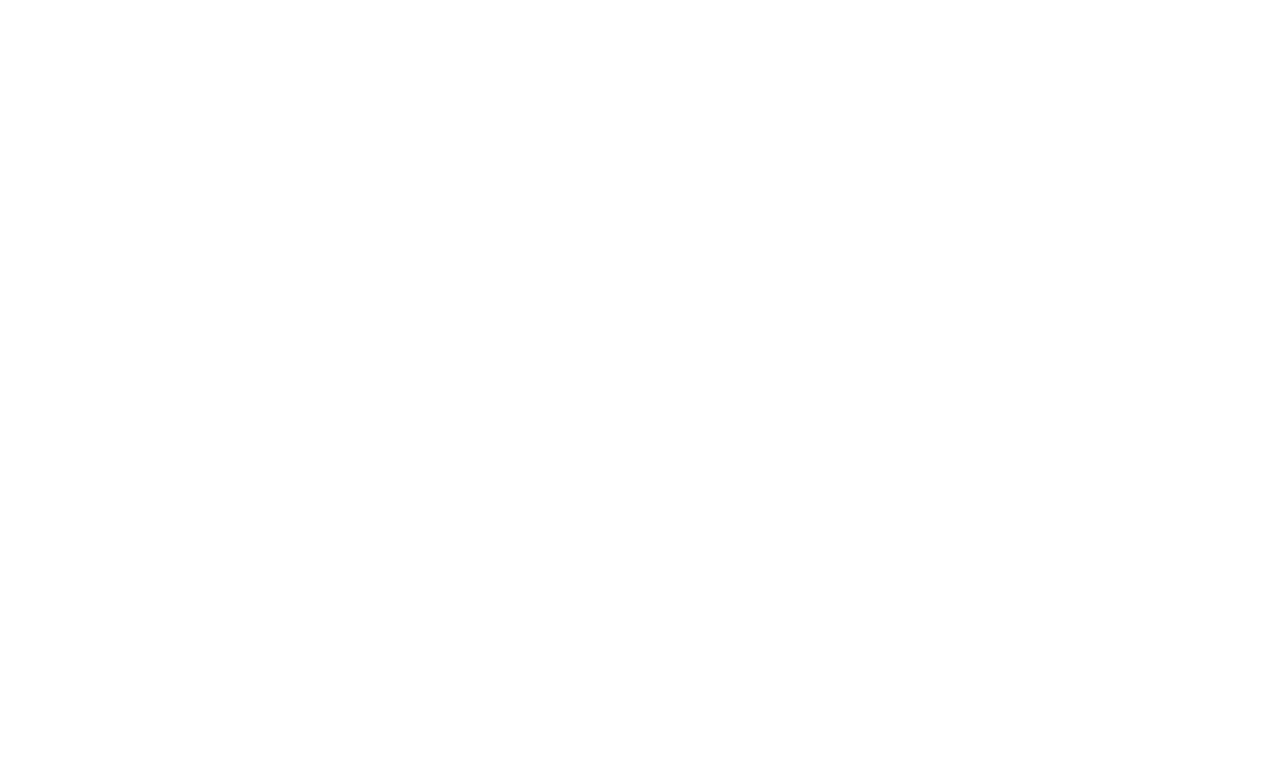
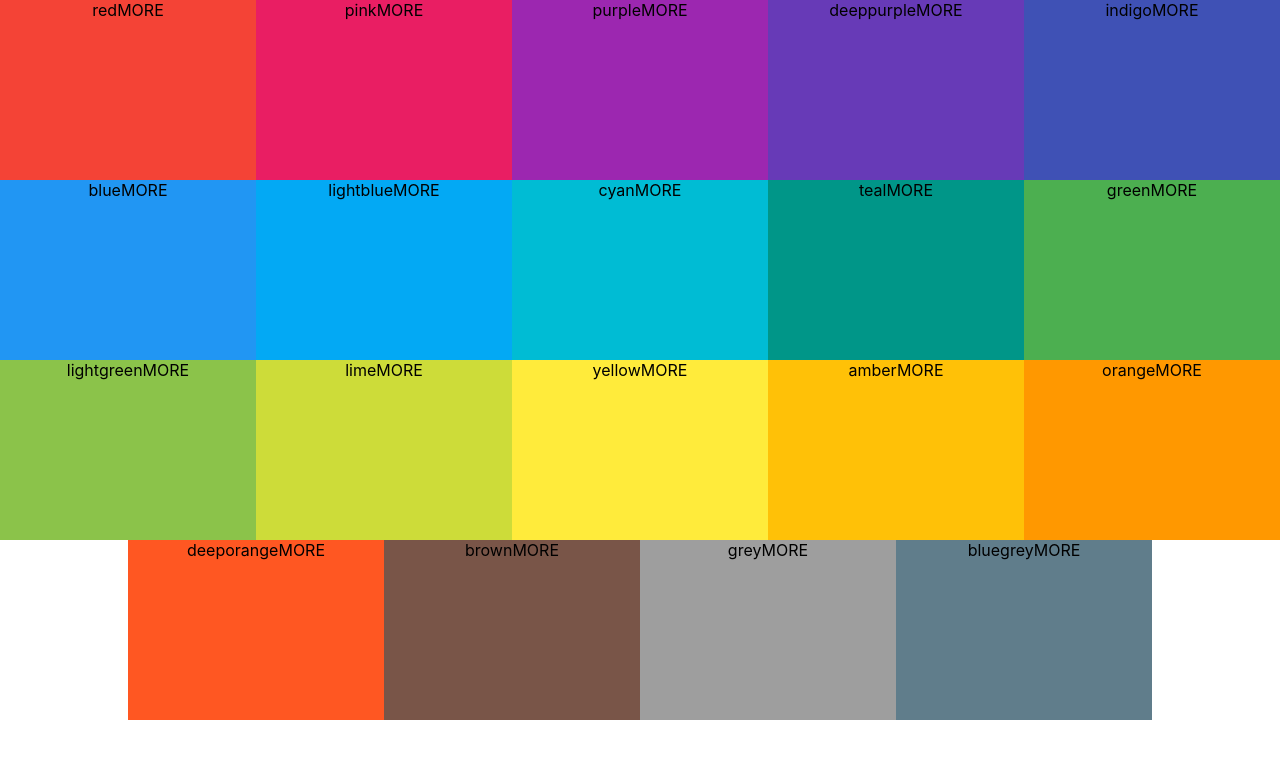
Before and after one commit to Epitome87/Modern-React-Bootcamp-Journey, a React (Create React App) app in the folder Colors Project/react-colors/: page / in a window 1280 px wide. Shown: the top 758 px of the page. Built offline with nearby package versions, Linux system fonts and the light colour scheme.

Commit message:
Add ColorBox component. Give minimal styling to ColorBox and Palette components.

```diff
--- /dev/null
+++ b/Colors Project/react-colors/src/ColorBox.css
@@ -0,0 +1,8 @@
+.ColorBox {
+  width: 20%;
+  height: 25%;
+  margin: 0 auto;
+  display: inline-block;
+  position: relative;
+  cursor: pointer;
+}
--- /dev/null
+++ b/Colors Project/react-colors/src/ColorBox.jsx
@@ -0,0 +1,13 @@
+import React from 'react';
+import './ColorBox.css';
+
+const ColorBox = (props) => {
+  return (
+    <div className='ColorBox' style={{ background: props.background }}>
+      <span>{props.name}</span>
+      <span>MORE</span>
+    </div>
+  );
+};
+
+export default ColorBox;
--- /dev/null
+++ b/Colors Project/react-colors/src/Palette.css
@@ -0,0 +1,7 @@
+.Palette {
+  height: 100vh;
+}
+
+.Palette__colors {
+  height: 90%;
+}
--- a/Colors Project/react-colors/src/Palette.jsx
+++ b/Colors Project/react-colors/src/Palette.jsx
@@ -1,10 +1,16 @@
 import React from 'react';
+import './Palette.css';
+import ColorBox from './ColorBox';
 
 const Palette = (props) => {
+  const colorBoxes = props.colors.map((color) => (
+    <ColorBox background={color.color} name={color.name} />
+  ));
+
   return (
     <div className='Palette'>
       {/* Navbar goes here */}
-      <div className='Palette__colors'>{/* Bunch of color boxes */}</div>
+      <div className='Palette__colors'>{colorBoxes}</div>
       {/* Footer eventually */}
     </div>
   );
```
